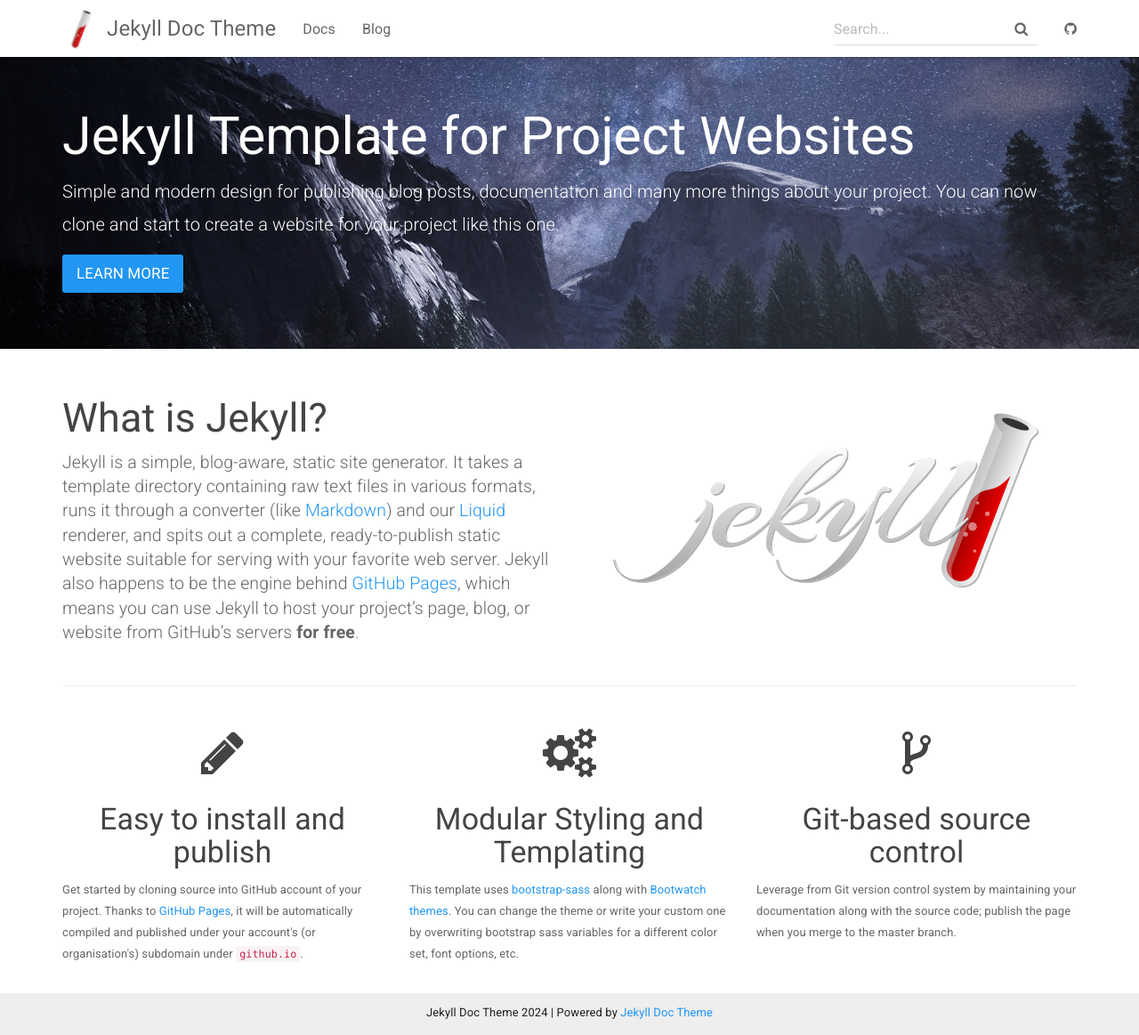
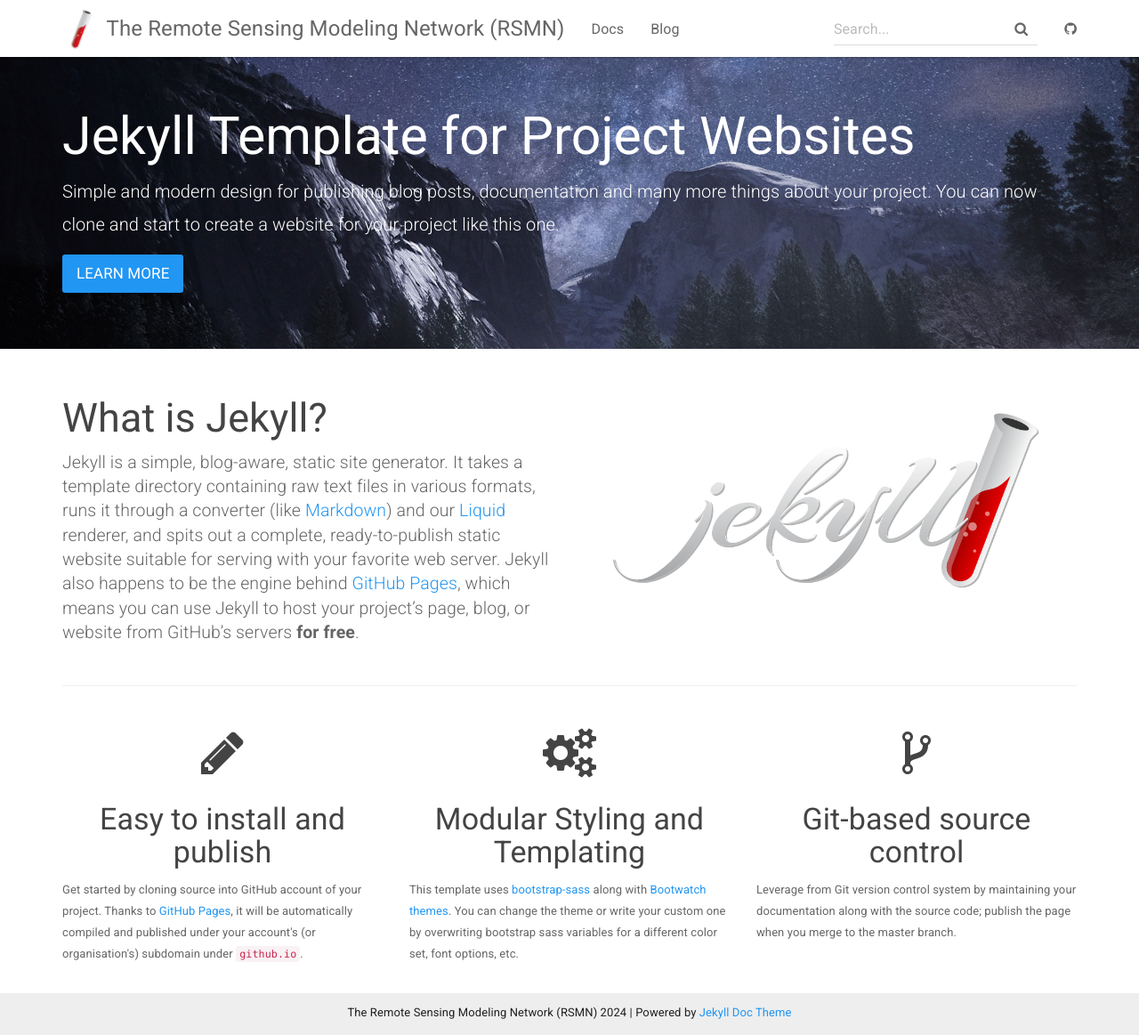
Before and after one commit to rsmodeling/rsmodeling.github.io, a Jekyll site: the page built from index.html, in a window 1280 px wide and 1163 px high. Shown: the whole window at 89% size. Built offline with Jekyll 4.4.1, drawn with Linux system fonts in a browser that asks for light colours.

Commit message:
Update _config.yml

```diff
--- a/_config.yml
+++ b/_config.yml
@@ -1,9 +1,8 @@
 # Site settings
-title: Jekyll Doc Theme
-email: your-email@domain.com
+title: The Remote Sensing Modeling Network (RSMN)
+email: rsmodeling@126.com
 description: >
-  Jekyll Template for Project Websites
-  providing documentation and blog post pages.
+ A network for advancing remote sensing modeling research.
 lang: en-US
 
 baseurl: # the subpath of your site, e.g. /blog/
```
